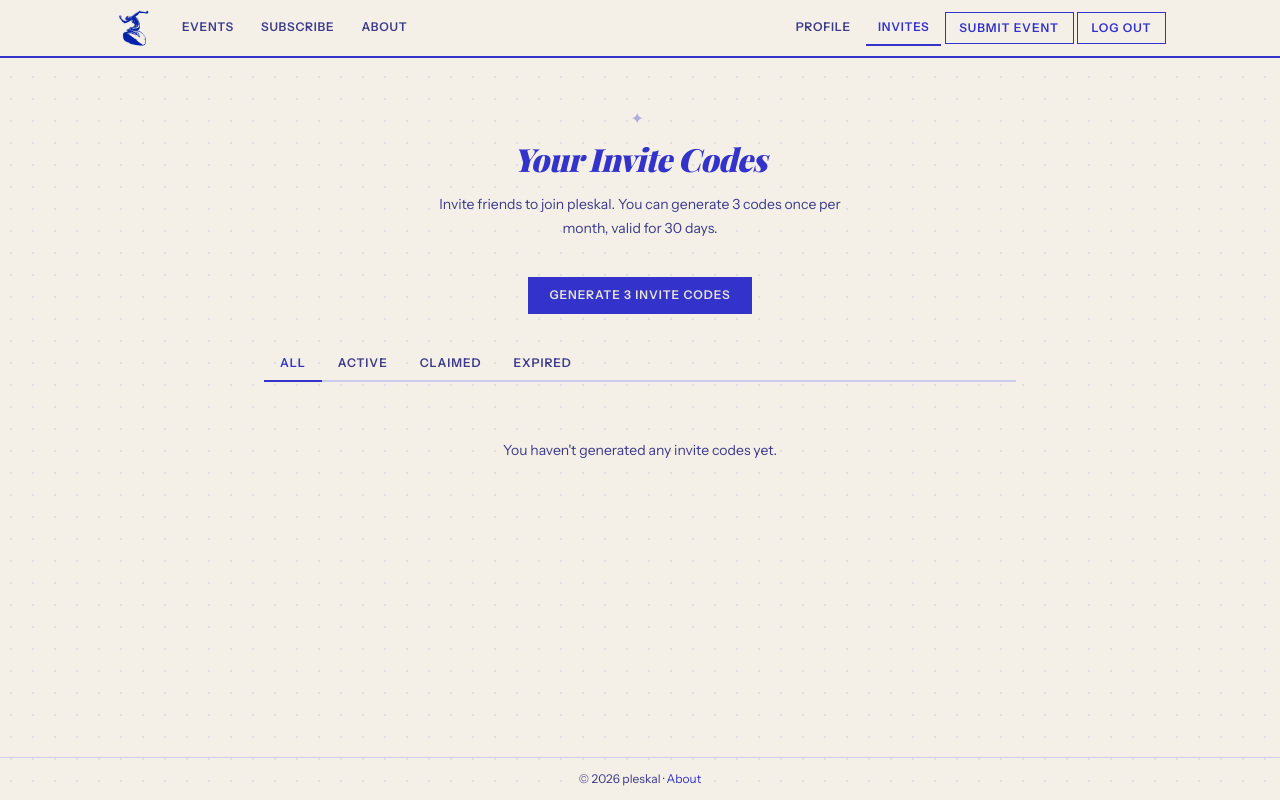
After one commit to ariansajina/pleskal, a Django app: page /accounts/invites/ in a window 1280 px wide. The commit adds this page. Run offline with Django 5.2, Linux system fonts and the light colour scheme; the visitor is signed in with stand-in values (Sample User, id 1); style sheets or scripts are compiled from the project's sources; some web fonts are replaced.

Commit message:
add claim code generation feature

```diff
--- a/accounts/urls.py
+++ b/accounts/urls.py
@@ -6,6 +6,7 @@ from .views import (
     AccountProfileView,
     ChangePasswordView,
     EditProfileView,
+    MyInvitesView,
     PublisherProfileView,
     RateLimitedLoginView,
     RateLimitedPasswordResetView,
@@ -70,6 +71,11 @@ urlpatterns = [
         name="edit_profile",
     ),
     path(
+        "invites/",
+        MyInvitesView.as_view(),
+        name="my_invites",
+    ),
+    path(
         "publishers/<slug:slug>/",
         PublisherProfileView.as_view(),
         name="publisher_profile",
--- a/accounts/views.py
+++ b/accounts/views.py
@@ -1,11 +1,13 @@
 import logging
+from datetime import timedelta
 
+from django.conf import settings
 from django.contrib import messages
 from django.contrib.auth import get_user_model, logout, update_session_auth_hash
 from django.contrib.auth import views as auth_views
 from django.contrib.auth.forms import PasswordChangeForm
 from django.contrib.auth.mixins import LoginRequiredMixin
-from django.db import transaction
+from django.db import IntegrityError, transaction
 from django.shortcuts import get_object_or_404, redirect, render
 from django.utils import timezone
 from django.views import View
@@ -18,7 +20,7 @@ from .forms import (
     CustomAuthenticationForm,
     ProfileForm,
 )
-from .models import ClaimCode
+from .models import ClaimCode, generate_claim_code
 
 User = get_user_model()
 logger = logging.getLogger(__name__)
@@ -264,3 +266,74 @@ class ClaimRegisterView(View):
             "link before logging in.",
         )
         return redirect("login")
+
+
+class MyInvitesView(LoginRequiredMixin, View):
+    def _get_filter_and_codes(self, request):
+        now = timezone.now()
+        active_filter = request.GET.get("filter", "all")
+        qs = ClaimCode.objects.filter(created_by=request.user).order_by("-created_at")
+
+        if active_filter == "active":
+            qs = qs.filter(claimed_at__isnull=True, expires_at__gt=now)
+        elif active_filter == "claimed":
+            qs = qs.filter(claimed_at__isnull=False)
+        elif active_filter == "expired":
+            qs = qs.filter(expires_at__lte=now, claimed_at__isnull=True)
+
+        return active_filter, qs
+
+    def _can_generate(self, user):
+        now = timezone.now()
+        return not ClaimCode.objects.filter(
+            created_by=user,
+            created_at__year=now.year,
+            created_at__month=now.month,
+        ).exists()
+
+    def get(self, request):
+        active_filter, codes = self._get_filter_and_codes(request)
+        context = {
+            "codes": codes,
+            "active_filter": active_filter,
+            "can_generate": self._can_generate(request.user),
+            "batch_size": settings.CLAIM_CODES_PER_BATCH,
+            "expiry_days": settings.CLAIM_CODE_EXPIRY_DAYS,
+        }
+
+        if request.headers.get("HX-Request"):
+            return render(
+                request, "accounts/partials/invite_list_results.html", context
+            )
+        return render(request, "accounts/my_invites.html", context)
+
+    def post(self, request):
+        if not self._can_generate(request.user):
+            messages.warning(
+                request,
+                "You have already generated invite codes this month. "
+                "Your allowance resets on the 1st of next month.",
+            )
+            return redirect("my_invites")
+
+        batch_size = settings.CLAIM_CODES_PER_BATCH
+        expires_at = timezone.now() + timedelta(days=settings.CLAIM_CODE_EXPIRY_DAYS)
+
+        codes = []
+        max_retries = batch_size * 10
+        attempts = 0
+        while len(codes) < batch_size and attempts < max_retries:
+            attempts += 1
+            code = generate_claim_code()
+            try:
+                ClaimCode.objects.create(
+                    code=code,
+                    expires_at=expires_at,
+                    created_by=request.user,
+                )
+                codes.append(code)
+            except IntegrityError:
+                continue
+
+        messages.success(request, f"Generated {len(codes)} invite codes.")
+        return redirect("my_invites")
--- a/config/settings.py
+++ b/config/settings.py
@@ -50,6 +50,8 @@ SITE_DOMAIN = env("SITE_DOMAIN", default="pleskal.dk")
 SITE_NAME = env("SITE_NAME", default="pleskal")
 
 MAX_UPCOMING_EVENTS_PER_USER = env.int("MAX_UPCOMING_EVENTS_PER_USER", default=100)
+CLAIM_CODES_PER_BATCH = env.int("CLAIM_CODES_PER_BATCH", default=3)
+CLAIM_CODE_EXPIRY_DAYS = env.int("CLAIM_CODE_EXPIRY_DAYS", default=30)
 
 MIDDLEWARE = [
     "django.middleware.security.SecurityMiddleware",
--- /dev/null
+++ b/templates/accounts/my_invites.html
@@ -0,0 +1,49 @@
+{% extends "base.html" %}
+
+{% block title %}Your Invite Codes – pleskal{% endblock %}
+
+{% block content %}
+<div class="page-hero">
+    <div class="page-hero__ornrow">✦</div>
+    <h1 class="page-hero__title page-hero__title--sm">Your Invite Codes</h1>
+    <p class="page-hero__sub">
+        Invite friends to join pleskal. You can generate {{ batch_size }} codes once per month, valid for {{ expiry_days }} days.
+    </p>
+</div>
+
+<div class="content-wrap">
+
+    {# Generate section #}
+    <div style="margin-bottom:var(--space-8);text-align:center;">
+        {% if can_generate %}
+            <form method="post">
+                {% csrf_token %}
+                <button type="submit" class="btn btn--primary">
+                    Generate {{ batch_size }} invite codes
+                </button>
+            </form>
+        {% else %}
+            <button class="btn" disabled style="opacity:0.5;cursor:not-allowed;">
+                Codes already generated this month
+            </button>
+            <p class="text-sm text-muted" style="margin-top:var(--space-2);">
+                Your allowance resets on the 1st of next month.
+            </p>
+        {% endif %}
+    </div>
+
+    {# Filter tabs #}
+    <div class="page-tabs" style="margin-bottom:var(--space-6);">
+        <a href="?filter=all" class="page-tab {% if active_filter == 'all' %}active{% endif %}">All</a>
+        <a href="?filter=active" class="page-tab {% if active_filter == 'active' %}active{% endif %}">Active</a>
+        <a href="?filter=claimed" class="page-tab {% if active_filter == 'claimed' %}active{% endif %}">Claimed</a>
+        <a href="?filter=expired" class="page-tab {% if active_filter == 'expired' %}active{% endif %}">Expired</a>
+    </div>
+
+    {# Code list #}
+    <div id="invite-list">
+        {% include "accounts/partials/invite_list_results.html" %}
+    </div>
+
+</div>
+{% endblock %}
--- /dev/null
+++ b/templates/accounts/partials/invite_list_results.html
@@ -0,0 +1,32 @@
+{% load tz %}
+{% if codes %}
+    <div class="invite-list">
+        {% for code in codes %}
+            <div class="card" style="padding:var(--space-4);margin-bottom:var(--space-3);display:flex;align-items:center;justify-content:space-between;flex-wrap:wrap;gap:var(--space-2);">
+                <span style="font-family:monospace;font-size:1.1rem;letter-spacing:0.15em;font-weight:600;">
+                    {{ code.code }}
+                </span>
+                <span style="display:flex;align-items:center;gap:var(--space-3);flex-wrap:wrap;">
+                    {% if code.is_claimed %}
+                        <span class="badge badge--social" style="font-size:var(--text-xs);">Claimed</span>
+                    {% elif code.is_expired %}
+                        <span class="badge badge--performance" style="font-size:var(--text-xs);">Expired</span>
+                    {% else %}
+                        <span class="badge badge--free" style="font-size:var(--text-xs);">Active</span>
+                    {% endif %}
+                    <span class="text-sm text-muted">
+                        Expires {{ code.expires_at|date:"M j, Y" }}
+                    </span>
+                </span>
+            </div>
+        {% endfor %}
+    </div>
+{% else %}
+    <p class="text-base text-muted text-center" style="padding:var(--space-8) 0;">
+        {% if active_filter == 'all' %}
+            You haven't generated any invite codes yet.
+        {% else %}
+            No {{ active_filter }} invite codes.
+        {% endif %}
+    </p>
+{% endif %}
--- a/templates/base.html
+++ b/templates/base.html
@@ -483,6 +483,10 @@
              class="nav-link {% if request.resolver_match.url_name == 'publisher_profile' and request.resolver_match.kwargs.slug == user.display_name_slug %}nav-link--active{% endif %}">
             Profile
           </a>
+          <a href="{% url 'my_invites' %}"
+             class="nav-link {% if request.resolver_match.url_name == 'my_invites' %}nav-link--active{% endif %}">
+            Invites
+          </a>
           <span style="display:inline-block;"><a href="{% url 'event_create' %}" class="nav-btn">Submit event</a></span>
           <form method="post" action="{% url 'logout' %}" style="display:inline-block;">
             {% csrf_token %}
```
Also changed, not shown: accounts/admin.py (+9 -2 lines), accounts/tests/test_invites.py (added, +180 -0 lines), accounts/migrations/0001_initial.py, accounts/migrations/0003_claimcode_created_by.py (added), events/migrations/0001_initial.py, sydhavnteater_events.json.
